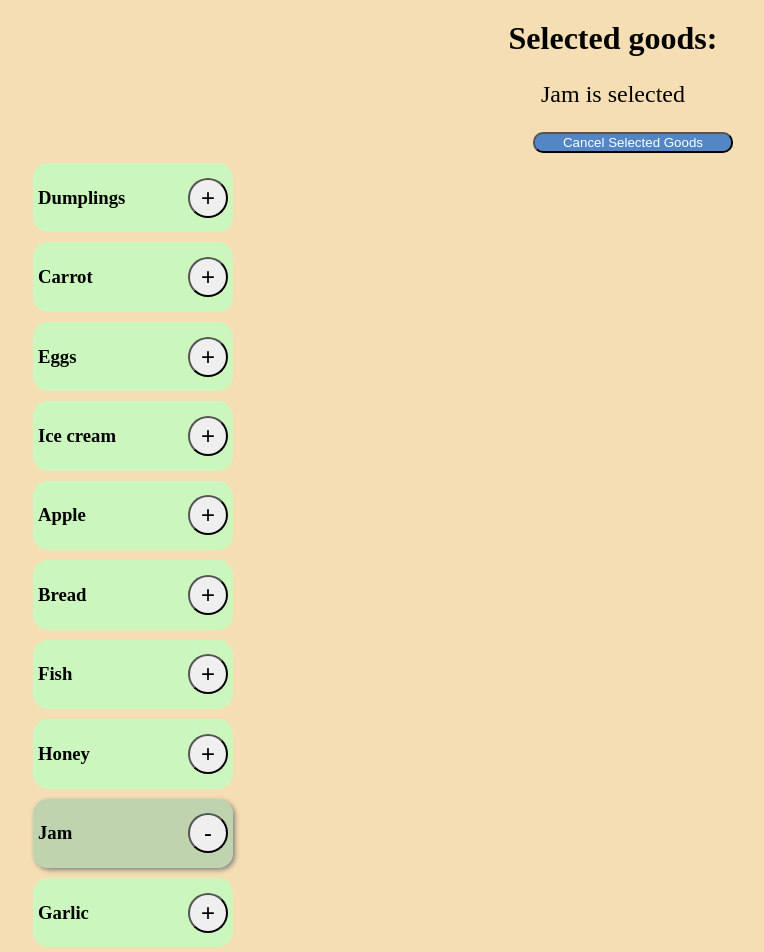
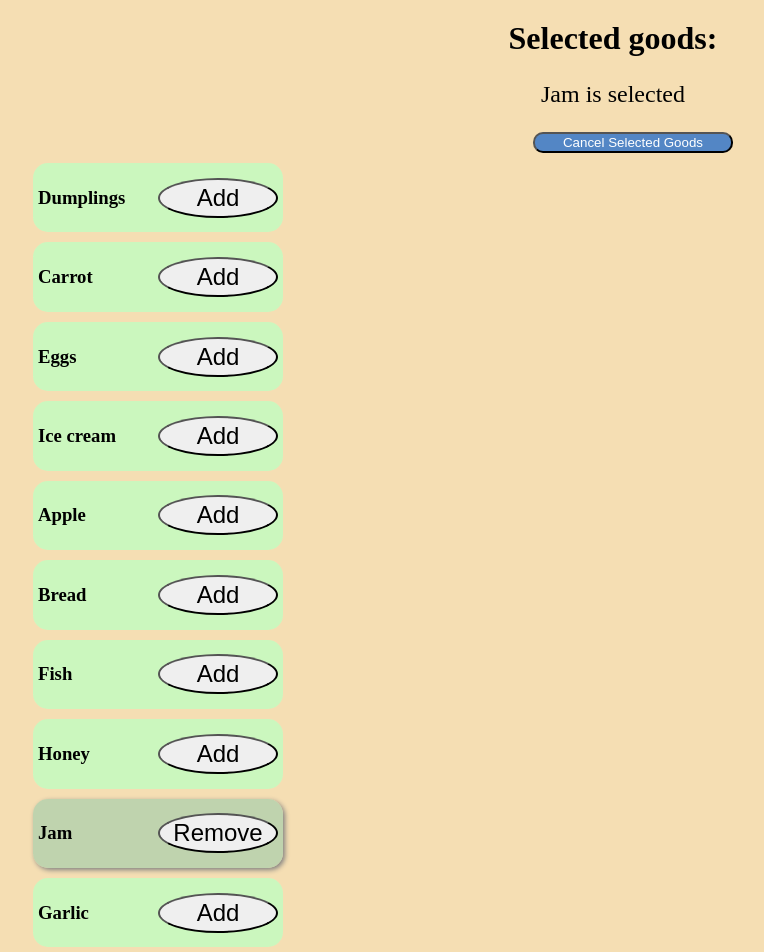
Before and after one commit to mate-academy/react_goods-selector, a React (Create React App) app: page / in a window 1280 px wide. Shown: the top 952 px of the page, without its empty margins (27-791 px from the left). Built offline with nearby package versions, Linux system fonts and the light colour scheme.

Commit message:
errors fixed

```diff
--- a/src/App.scss
+++ b/src/App.scss
@@ -31,7 +31,7 @@ body, h1 {
     justify-content: space-between;
     align-items: center;
     flex-wrap: wrap;
-    max-width: 200px;
+    max-width: 250px;
 
     transition: box-shadow 0.3s;
 
@@ -64,7 +64,7 @@ body, h1 {
 
   &__btn {
     font-size: 24px;
-    width: 40px;
+    width: 120px;
     height: 40px;
     border-radius: 50%;
     cursor: pointer;
--- a/src/App.tsx
+++ b/src/App.tsx
@@ -37,6 +37,18 @@ class App extends React.Component<{}, Prop> {
     }
   };
 
+  removeGood = (good: string) => {
+    this.setState(state => (
+      { selectedGoods: [...state.selectedGoods.filter(item => item !== good)] }
+    ));
+  };
+
+  addGood = (good: string) => {
+    this.setState(state => (
+      { selectedGoods: [...state.selectedGoods, good] }
+    ));
+  };
+
   createTitle = (goods : string[]) => {
     return (
       goods.length
@@ -69,6 +81,8 @@ class App extends React.Component<{}, Prop> {
             Cancel Selected Goods
           </button>
           {goodsFromServer.map(good => {
+            const includes = selectedGoods.includes(good);
+
             return (
               <li
                 key={good}
@@ -79,15 +93,23 @@ class App extends React.Component<{}, Prop> {
                 )}
               >
                 <h3>{ good }</h3>
-                <button
-                  className="App__btn"
-                  type="button"
-                  onClick={() => {
-                    this.toggle(good);
-                  }}
-                >
-                  {selectedGoods.includes(good) ? '-' : '+'}
-                </button>
+                {includes ? (
+                  <button
+                    type="button"
+                    className="App__btn"
+                    onClick={() => this.removeGood(good)}
+                  >
+                    Remove
+                  </button>
+                ) : (
+                  <button
+                    type="button"
+                    className="App__btn"
+                    onClick={() => this.addGood(good)}
+                  >
+                    Add
+                  </button>
+                )}
               </li>
             );
           })}
```
